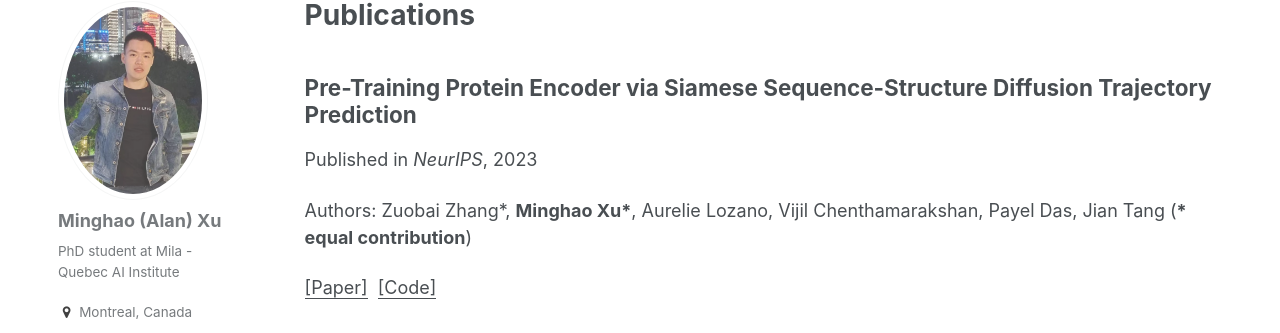
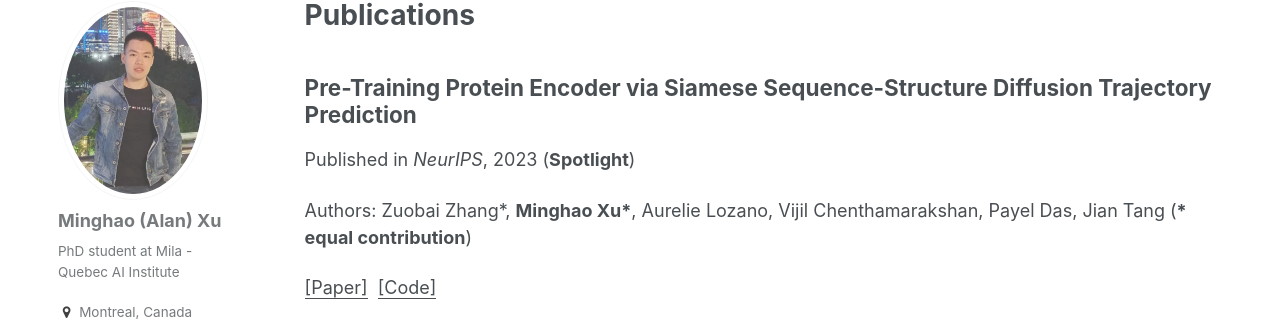
Before and after one commit to ChrisAllenMing/ChrisAllenMing.github.io, a Jekyll site: the page built from _pages/publications.md, in a window 1280 px wide and 900 px high. Shown: the part 117-450 px from the top of the window. Built offline with Jekyll 4.4.1, drawn with Linux system fonts in a browser that asks for light colours; part of the change alters nothing that is shown.

Commit message:
Update publication

```diff
--- a/_publications/neurips2023_siamdiff.md
+++ b/_publications/neurips2023_siamdiff.md
@@ -3,7 +3,7 @@ title: "Pre-Training Protein Encoder via Siamese Sequence-Structure Diffusion Tr
 collection: publications
 permalink: /publications/neurips2023_siamdiff
 venue: "NeurIPS"
-excerpt: ''
+spotlight: "yes"
 date: 2023-12-16
 authors: Zuobai Zhang*, <b>Minghao Xu*</b>, Aurelie Lozano, Vijil Chenthamarakshan, Payel Das, Jian Tang (<b>* equal contribution</b>)
 paperurl: https://arxiv.org/pdf/2301.12068.pdf
```
